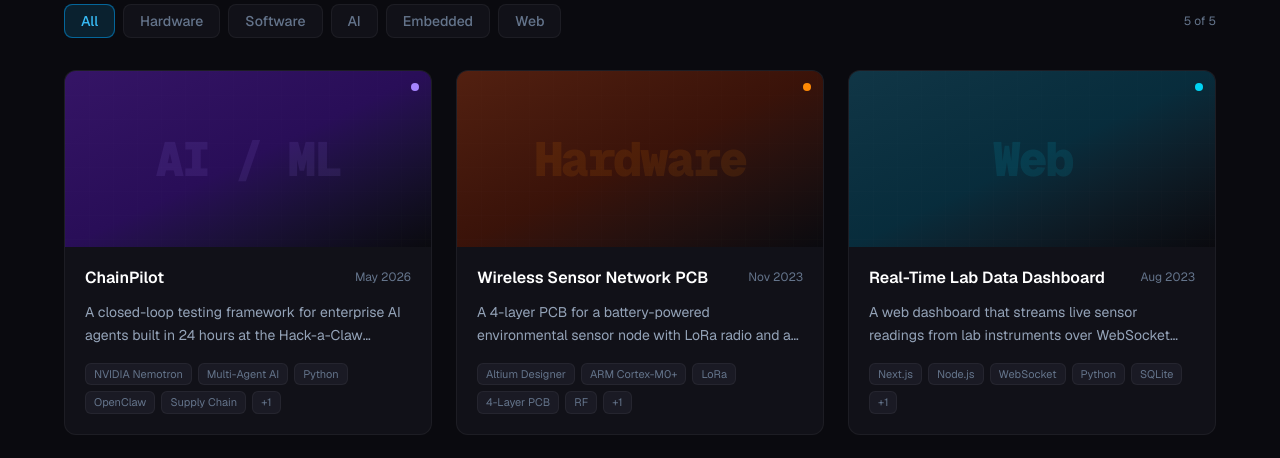
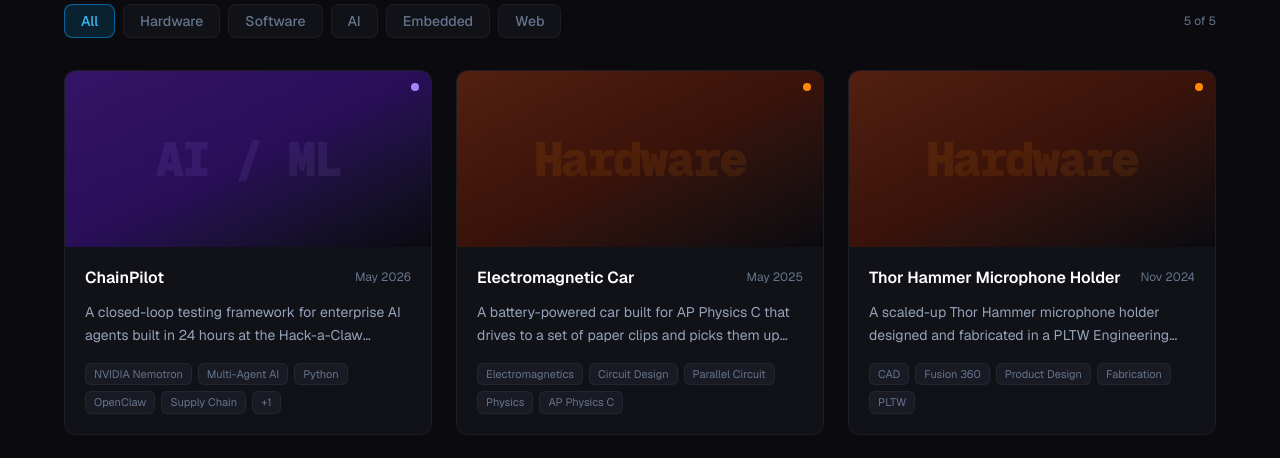
Before and after one commit to ethend5/Portfolio-Website, a Next.js app: page /projects in a window 1280 px wide. Shown: the part 318-776 px from the top of the page. Built offline with nearby package versions, Linux system fonts and the light colour scheme; no server answers.

Commit message:
demo button & thors hammer

```diff
--- a/src/app/projects/[slug]/ProjectDetailClient.tsx
+++ b/src/app/projects/[slug]/ProjectDetailClient.tsx
@@ -240,7 +240,7 @@ export default function ProjectDetailClient({ project }: Props) {
                                  hover:bg-[#0ea5e9]/10 hover:border-[#38bdf8] transition-colors duration-200"
                     >
                       <ExternalLink size={14} strokeWidth={2.5} />
-                      Live Demo
+                      {project.demoLabel ?? "Live Demo"}
                     </a>
                   )}
                 </div>
--- a/src/data/projects.ts
+++ b/src/data/projects.ts
@@ -31,9 +31,11 @@ export const projects: Project[] = [
       "A battery-powered car built for AP Physics C that drives to a set of paper clips and picks them up using a hand-wound electromagnet, powered by a parallel circuit from two AA batteries.",
     longDescription:
       "Designed and built a small electromagnetic car for AP Physics C in high school. The car used two AA batteries wired in a parallel circuit to power both a set of drive wheels and a homemade electromagnet at the same time. The electromagnet was built by wrapping copper wire around a bolt to create a coil that could generate a magnetic field strong enough to pick up metal objects. The goal was to drive the car to a set of paper clips and pick up all 10 of them.",
-    date: "2023-05",
+    date: "2025-05",
     tags: ["Electromagnetics", "Circuit Design", "Parallel Circuit", "Physics", "AP Physics C"],
     image: "/projects/electromagnetic-car.png",
+    demo: "https://youtube.com", // Replace with your Electromagnetic Car video URL
+    demoLabel: "Watch Video",
     featured: true,
     category: "hardware",
     problem:
@@ -48,28 +50,29 @@ export const projects: Project[] = [
       "This project brought a lot of the AP Physics C curriculum to life in a hands-on way. Concepts like magnetic flux, current loops, and circuit analysis stopped being just formulas and became real design decisions with visible results. Planning the circuit layout before starting the physical build also saved a lot of time and prevented wiring mistakes during assembly.",
   },
   {
-    title: "Wireless Sensor Network PCB",
-    slug: "wireless-sensor-network-pcb",
+    title: "Thor Hammer Microphone Holder",
+    slug: "thor-hammer-microphone-holder",
     description:
-      "A 4-layer PCB for a battery-powered environmental sensor node with LoRa radio and an onboard ARM Cortex-M0+ MCU.",
+      "A scaled-up Thor Hammer microphone holder designed and fabricated in a PLTW Engineering Design and Development course, featuring a three-part snap assembly and custom Celtic and Greek detailing.",
     longDescription:
-      "Designed a complete sensor node from schematic to manufactured board in Altium Designer. The board integrates an ATSAMD21 MCU, RFM95W LoRa module, BME680 environmental sensor, and a MAX17048 fuel gauge for battery monitoring. RF trace routing followed 50Ω microstrip guidelines and the board passed FCC Part 15 pre-scan at the campus EMC lab.",
-    date: "2023-11",
-    tags: ["Altium Designer", "ARM Cortex-M0+", "LoRa", "4-Layer PCB", "RF", "C"],
-    image: "/projects/wsn-pcb.png",
-    github: "https://github.com",
+      "Designed and built a Thor Hammer microphone holder for Engineering Design and Development, a PLTW course in high school. The holder was scaled up from a toy Thor Hammer that belonged to our teacher and redesigned to fit a real microphone inside the handle. The final product was a three-part assembly that snaps together through a locking mechanism and lets the user speak into the microphone while it sits inside the hammer head.",
+    date: "2024-11",
+    tags: ["CAD", "Fusion 360", "Product Design", "Fabrication", "PLTW"],
+    image: "/projects/thor-hammer.png",
+    demo: "https://youtube.com", // Replace with your Thor Hammer video URL
+    demoLabel: "Watch Video",
     featured: true,
     category: "hardware",
     problem:
-      "Off-the-shelf development boards were too large and power-hungry for a long-term outdoor deployment requiring 6-month battery life.",
+      "This was an unnecessary invention, and we knew that going in. The goal was not to solve a practical problem but to practice the full engineering design process from constraints and research through modeling and fabrication, using a fun concept as the vehicle.",
     process:
-      "Started with system-level power budget in Excel, selected components to hit <50 µA average draw, routed the 4-layer stackup with signal integrity constraints, and iterated through two board spins.",
+      "Used our teacher's toy Thor Hammer as the reference model and scaled it up proportionally so the microphone could fit inside the handle without making the hammer look distorted. Broke the design into three separate parts to make it easier to manufacture and assemble. Added a locking snap mechanism so the pieces connect securely and the microphone can be loaded in through the top. Also incorporated a Celtic Star on the sides of the hammer to represent our classmate Geuss' heritage, and stamped the piece with \"Microphone Ethen and Aadi Co 2025\" written in Greek letters because it looked cool and gave the project some personality.",
     challenges:
-      "First spin had a LoRa TX spur at the MCU clock harmonic causing adjacent-channel interference. Fixed by adding π-filter on the RF supply and increasing keep-out around the crystal.",
+      "The biggest constraint was keeping the hammer proportional to the original toy while also making it large enough to actually hold a microphone. Scaling up a model while preserving visual proportions required careful measurement and several design revisions. Getting the three-part locking mechanism to snap together cleanly and hold under normal use also took a few iterations to dial in.",
     results:
-      "Board achieved 7-month battery life in field testing. LoRa link budget provided 3 km range in light urban environment.",
+      "The final hammer holder fit the microphone correctly, maintained proportional dimensions relative to the original toy, and held together reliably through the locking mechanism. The top opening allowed the microphone to remain fully functional while seated inside the hammer head.",
     lessons:
-      "Simulation (HyperLynx) and physical EMC pre-scan together caught issues that schematic review alone would have missed. Document every stackup assumption before sending Gerbers.",
+      "Scaling an existing object into a functional product is harder than it looks. Small proportion errors that seem minor in a sketch become obvious in the physical model. Breaking the design into separate parts early on made the whole build more manageable and made it easier to fix individual sections without rebuilding the whole thing. Also learned that adding meaningful personal details, like the Celtic Star and the Greek text, makes a project feel like it actually belongs to the people who built it.",
   },
   {
     title: "Real-Time Lab Data Dashboard",
--- a/src/types/index.ts
+++ b/src/types/index.ts
@@ -8,6 +8,7 @@ export interface Project {
   image: string;
   github?: string;
   demo?: string;
+  demoLabel?: string;
   featured: boolean;
   category: 'hardware' | 'software' | 'ai' | 'embedded' | 'web';
   problem?: string;
```
